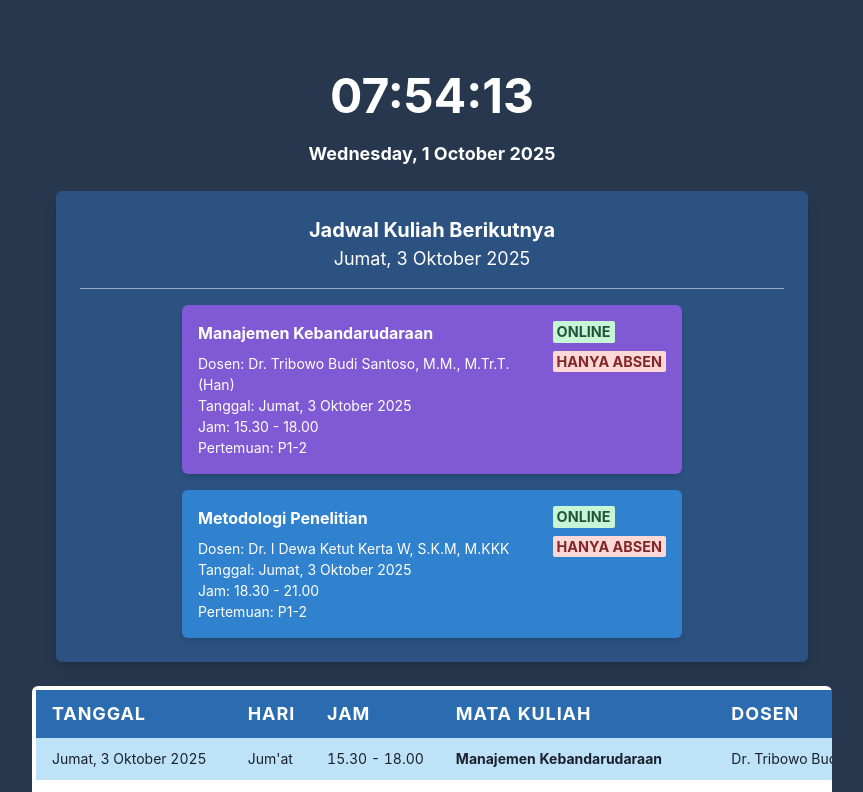
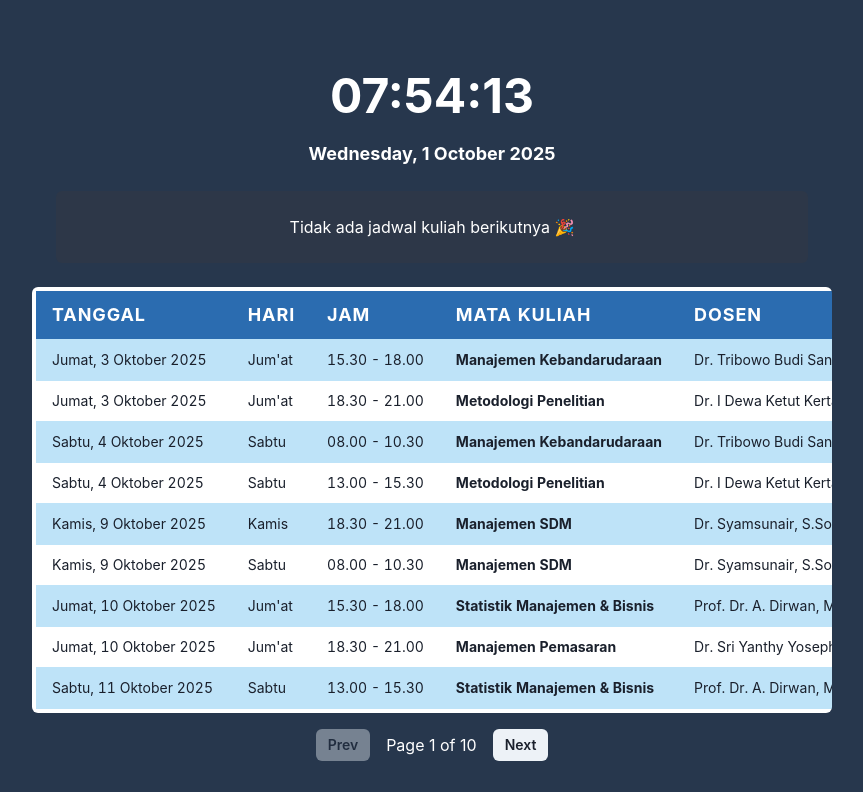
Before and after one commit to Fathir-achmad/jadwal-kuliah, a React (Create React App) app: page / in a window 1280 px wide. Shown: the top 792 px of the page, without its empty margins (208-1071 px from the left). Built offline with nearby package versions, Linux system fonts and the light colour scheme.

Commit message:
Fixing schedule

```diff
--- a/src/components/jadwal.jsx
+++ b/src/components/jadwal.jsx
@@ -11,26 +11,46 @@ export const NextClass = () => {
   const [nextDateClasses, setNextDateClasses] = useState([]);
 
   useEffect(() => {
-    const today = new Date();
+    const now = new Date();
     const upcoming = [];
 
     schedule.forEach((course) => {
       course.meetings.forEach((m) => {
         const mDate = new Date(m.date);
-        if (mDate >= today) {
+
+        // ✅ ambil jam dari meeting, bukan dari course
+        const [startStr, endStr] = m.time.split(" - ");
+        const [sh, sm] = startStr.split(".").map(Number);
+        const [eh, em] = endStr.split(".").map(Number);
+
+        const startTime = new Date(mDate);
+        startTime.setHours(sh, sm, 0, 0);
+
+        const endTime = new Date(mDate);
+        endTime.setHours(eh, em, 0, 0);
+
+        // ✅ logika cek: apakah jadwal ini masih akan datang / belum selesai
+        if (
+          mDate.toDateString() > now.toDateString() ||
+          (mDate.toDateString() === now.toDateString() && now <= endTime)
+        ) {
           upcoming.push({
-            ...course,
+            subject: course.subject,
+            lecturer: course.lecturer,
             meetingLabel: m.label,
             meetingDate: mDate,
             mode: m.mode,
-            time: course.time,
-            day: course.day,
+            time: m.time,
+            day: m.day,
+            startTime,
+            endTime,
           });
         }
       });
     });
 
-    upcoming.sort((a, b) => a.meetingDate - b.meetingDate);
+    // urutkan berdasarkan startTime
+    upcoming.sort((a, b) => a.startTime - b.startTime);
 
     if (upcoming.length > 0) {
       const nearestDate = upcoming[0].meetingDate.toDateString();
@@ -90,7 +110,6 @@ export const NextClass = () => {
                   {cls.subject}
                 </Text>
                 <Text fontSize="sm">Dosen: {cls.lecturer}</Text>
-                {/* <Text fontSize="sm">Hari: {cls.day}</Text> */}
                 <Text fontSize="sm">
                   Tanggal: {cls.meetingDate.toLocaleDateString("id-ID", {
                     weekday: "long",
@@ -115,7 +134,7 @@ export const NextClass = () => {
                 <Badge
                   colorScheme={
                     cls.day === "Jum'at"
-                      ? "red"       // Highlight merah untuk Jumat
+                      ? "red"
                       : cls.mode === "offline"
                       ? "red"
                       : "green"
@@ -123,7 +142,7 @@ export const NextClass = () => {
                   fontSize={{ base: "0.7em", md: "0.9em" }}
                   ml={4}
                 >
-                  {cls.day === "Jum'at" ? "HANYA ABSEN" : cls.mode === "offline" ? "Offline" : "Online"}
+                  {cls.day === "Jum'at" ? "HANYA ABSEN" : undefined}
                 </Badge>
               </Flex>
             </Flex>
--- a/src/helper/schedule.js
+++ b/src/helper/schedule.js
@@ -2,103 +2,117 @@ export const schedule = [
   {
     subject: "Manajemen Kebandarudaraan",
     lecturer: "Dr. Tribowo Budi Santoso, M.M., M.Tr.T.(Han)",
-    day: "Jum'at",
-    time: "15.30 - 18.00",
     meetings: [
-      { label: "P1-2", date: "2025-10-03", mode: "online" },
-      { label: "P3-4", date: "2025-10-17", mode: "online" },
-      { label: "P5-6", date: "2025-10-31", mode: "online" },
-      { label: "P7-8", date: "2025-11-14", mode: "offline" },
-      { label: "UTS", date: "2025-11-29", mode: "online" },
-      { label: "P10-11", date: "2025-12-12", mode: "online" },
-      { label: "P12-13", date: "2025-12-26", mode: "online" },
-      { label: "P14-15", date: "2026-01-09", mode: "online" },
-      { label: "UAS", date: "2026-01-24", mode: "online" }
+      { label: "P1-2", date: "2025-10-03", mode: "online", day: "Jum'at", time: "15.30 - 18.00" },
+      { label: "P1-2", date: "2025-10-04", mode: "online", day: "Sabtu", time: "08.00 - 10.30" },
+      { label: "P3-4", date: "2025-10-17", mode: "online", day: "Jum'at", time: "15.30 - 18.00" },
+      { label: "P3-4", date: "2025-10-18", mode: "online", day: "Sabtu", time: "08.00 - 10.30" },
+      { label: "P5-6", date: "2025-10-31", mode: "online", day: "Jum'at", time: "15.30 - 18.00" },
+      { label: "P5-6", date: "2025-11-01", mode: "online", day: "Sabtu", time: "08.00 - 10.30" },
+      { label: "P7-8", date: "2025-11-14", mode: "offline", day: "Jum'at", time: "15.30 - 18.00" },
+      { label: "P7-8", date: "2025-11-15", mode: "offline", day: "Sabtu", time: "08.00 - 10.30" },
+      { label: "UTS", date: "2025-11-29", mode: "online", day: "Jum'at", time: "15.30 - 18.00" },
+      { label: "P10-11", date: "2025-12-12", mode: "online", day: "Jum'at", time: "15.30 - 18.00" },
+      { label: "P10-11", date: "2025-12-13", mode: "online", day: "Sabtu", time: "08.00 - 10.30" },
+      { label: "P12-13", date: "2025-12-26", mode: "online", day: "Jum'at", time: "15.30 - 18.00" },
+      { label: "P12-13", date: "2025-12-27", mode: "online", day: "Sabtu", time: "08.00 - 10.30" },
+      { label: "P14-15", date: "2026-01-09", mode: "online", day: "Jum'at", time: "15.30 - 18.00" },
+      { label: "P14-15", date: "2026-01-10", mode: "online", day: "Sabtu", time: "08.00 - 10.30" },
+      { label: "UAS", date: "2026-01-24", mode: "online", day: "Jum'at", time: "15.30 - 18.00" },
+      { label: "UAS", date: "2026-01-24", mode: "online", day: "Sabtu", time: "08.00 - 10.30" }
     ]
   },
+
   {
     subject: "Metodologi Penelitian",
-    lecturer: "Dr. I Dewa Ketut Kerta W, S.K.M, M.KKK",
-    day: "Jum'at",
-    time: "18.30 - 21.00",
+    lecturer: "Dr. I Dewa Ketut Kerta W, S.K.M., M.KKK",
     meetings: [
-      { label: "P1-2", date: "2025-10-03", mode: "online" },
-      { label: "P3-4", date: "2025-10-17", mode: "online" },
-      { label: "P5-6", date: "2025-10-31", mode: "online" },
-      { label: "P7-8", date: "2025-11-14", mode: "offline" },
-      { label: "UTS", date: "2025-11-29", mode: "online" },
-      { label: "P10-11", date: "2025-12-13", mode: "online" },
-      { label: "P12-13", date: "2025-12-26", mode: "online" },
-      { label: "P14-15", date: "2026-01-09", mode: "online" },
-      { label: "UAS", date: "2026-01-24", mode: "online" }
+      { label: "P1-2", date: "2025-10-03", mode: "online", day: "Jum'at", time: "18.30 - 21.00" },
+      { label: "P1-2", date: "2025-10-04", mode: "online", day: "Sabtu", time: "13.00 - 15.30" },
+      { label: "P3-4", date: "2025-10-17", mode: "online", day: "Jum'at", time: "18.30 - 21.00" },
+      { label: "P3-4", date: "2025-10-18", mode: "online", day: "Sabtu", time: "13.00 - 15.30" },
+      { label: "P5-6", date: "2025-10-31", mode: "online", day: "Jum'at", time: "18.30 - 21.00" },
+      { label: "P5-6", date: "2025-11-01", mode: "online", day: "Sabtu", time: "13.00 - 15.30" },
+      { label: "P7-8", date: "2025-11-14", mode: "offline", day: "Jum'at", time: "18.30 - 21.00" },
+      { label: "P7-8", date: "2025-11-15", mode: "offline", day: "Sabtu", time: "13.00 - 15.30" },
+      { label: "UTS", date: "2025-11-29", mode: "online", day: "Jum'at", time: "18.30 - 21.00" },
+      { label: "P10-11", date: "2025-12-12", mode: "online", day: "Jum'at", time: "18.30 - 21.00" },
+      { label: "P10-11", date: "2025-12-13", mode: "online", day: "Sabtu", time: "13.00 - 15.30" },
+      { label: "P12-13", date: "2025-12-26", mode: "online", day: "Jum'at", time: "18.30 - 21.00" },
+      { label: "P12-13", date: "2025-12-27", mode: "online", day: "Sabtu", time: "13.00 - 15.30" },
+      { label: "P14-15", date: "2026-01-09", mode: "online", day: "Jum'at", time: "18.30 - 21.00" },
+      { label: "P14-15", date: "2026-01-10", mode: "online", day: "Sabtu", time: "13.00 - 15.30" },
+      { label: "UAS", date: "2026-01-24", mode: "online", day: "Jum'at", time: "18.30 - 21.00" },
+      { label: "UAS", date: "2026-01-24", mode: "online", day: "Sabtu", time: "13.00 - 15.30" }
     ]
   },
+
   {
-    subject: "Manajemen Operasional & Produksi",
-    lecturer: "Dr. Yohanes Ferry Cahaya, S.E., M.M., M.Ak., Ak., CA",
-    day: "Sabtu",
-    time: "08.00 - 10.30",
+    subject: "Manajemen SDM",
+    lecturer: "Dr. Syamsunair, S.Sos., M.M., CFrA",
     meetings: [
-      { label: "P1-2", date: "2025-10-04", mode: "online" },
-      { label: "P3-4", date: "2025-10-18", mode: "online" },
-      { label: "P5-6", date: "2025-11-01", mode: "online" },
-      { label: "P7-8", date: "2025-11-15", mode: "offline" },
-      { label: "UTS", date: "2025-11-30", mode: "online" },
-      { label: "P10-11", date: "2025-12-14", mode: "online" },
-      { label: "P12-13", date: "2025-12-27", mode: "online" },
-      { label: "P14-15", date: "2026-01-10", mode: "online" },
-      { label: "UAS", date: "2026-01-25", mode: "online" }
+      { label: "P1-2", date: "2025-10-09", mode: "online", day: "Kamis", time: "18.30 - 21.00" },
+      { label: "P1-2", date: "2025-10-09", mode: "online", day: "Sabtu", time: "08.00 - 10.30" }, // ⚠️ ini agak janggal
+      { label: "P3-4", date: "2025-10-23", mode: "online", day: "Kamis", time: "18.30 - 21.00" },
+      { label: "P3-4", date: "2025-10-25", mode: "online", day: "Sabtu", time: "08.00 - 10.30" },
+      { label: "P5-6", date: "2025-11-06", mode: "online", day: "Kamis", time: "18.30 - 21.00" },
+      { label: "P5-6", date: "2025-11-08", mode: "online", day: "Sabtu", time: "08.00 - 10.30" },
+      { label: "P7-8", date: "2025-11-20", mode: "offline", day: "Kamis", time: "18.30 - 21.00" },
+      { label: "P7-8", date: "2025-11-22", mode: "offline", day: "Sabtu", time: "08.00 - 10.30" },
+      { label: "UTS", date: "2025-12-06", mode: "online", day: "Kamis", time: "18.30 - 21.00" },
+      { label: "P10-11", date: "2025-12-18", mode: "online", day: "Kamis", time: "18.30 - 21.00" },
+      { label: "P10-11", date: "2025-12-20", mode: "online", day: "Sabtu", time: "08.00 - 10.30" },
+      { label: "P12-13", date: "2025-12-25", mode: "online", day: "Kamis", time: "18.30 - 21.00" }, // saya betulkan dari "2026-12-25"
+      { label: "P12-13", date: "2026-01-03", mode: "online", day: "Sabtu", time: "08.00 - 10.30" },
+      { label: "P14-15", date: "2026-01-15", mode: "online", day: "Kamis", time: "18.30 - 21.00" },
+      { label: "P14-15", date: "2026-01-17", mode: "online", day: "Sabtu", time: "08.00 - 10.30" },
+      { label: "UAS", date: "2026-01-31", mode: "online", day: "Kamis", time: "18.30 - 21.00" }
     ]
   },
+
   {
-    subject: "Hukum Maritim",
-    lecturer: "Dr. Capt. H. Sutopo Purwo Nugroho, S.H., M.H.",
-    day: "Sabtu",
-    time: "10.30 - 13.00",
+    subject: "Statistik Manajemen & Bisnis",
+    lecturer: "Prof. Dr. A. Dirwan, M.Sc",
     meetings: [
-      { label: "P1-2", date: "2025-10-04", mode: "online" },
-      { label: "P3-4", date: "2025-10-18", mode: "online" },
-      { label: "P5-6", date: "2025-11-01", mode: "online" },
-      { label: "P7-8", date: "2025-11-15", mode: "offline" },
-      { label: "UTS", date: "2025-11-30", mode: "online" },
-      { label: "P10-11", date: "2025-12-14", mode: "online" },
-      { label: "P12-13", date: "2025-12-27", mode: "online" },
-      { label: "P14-15", date: "2026-01-10", mode: "online" },
-      { label: "UAS", date: "2026-01-25", mode: "online" }
+      { label: "P1-2", date: "2025-10-10", mode: "online", day: "Jum'at", time: "15.30 - 18.00" },
+      { label: "P1-2", date: "2025-10-11", mode: "online", day: "Sabtu", time: "13.00 - 15.30" },
+      { label: "P3-4", date: "2025-10-24", mode: "online", day: "Jum'at", time: "15.30 - 18.00" },
+      { label: "P3-4", date: "2025-10-25", mode: "online", day: "Sabtu", time: "13.00 - 15.30" },
+      { label: "P5-6", date: "2025-11-07", mode: "online", day: "Jum'at", time: "15.30 - 18.00" },
+      { label: "P5-6", date: "2025-11-08", mode: "online", day: "Sabtu", time: "13.00 - 15.30" },
+      { label: "P7-8", date: "2025-11-21", mode: "offline", day: "Jum'at", time: "15.30 - 18.00" },
+      { label: "P7-8", date: "2025-11-22", mode: "offline", day: "Sabtu", time: "13.00 - 15.30" },
+      { label: "UTS", date: "2025-12-06", mode: "online", day: "Jum'at", time: "15.30 - 18.00" },
+      { label: "P10-11", date: "2025-12-19", mode: "online", day: "Jum'at", time: "15.30 - 18.00" },
+      { label: "P10-11", date: "2025-12-20", mode: "online", day: "Sabtu", time: "13.00 - 15.30" },
+      { label: "P12-13", date: "2026-01-02", mode: "online", day: "Jum'at", time: "15.30 - 18.00" },
+      { label: "P12-13", date: "2026-01-03", mode: "online", day: "Sabtu", time: "13.00 - 15.30" },
+      { label: "P14-15", date: "2026-01-16", mode: "online", day: "Jum'at", time: "15.30 - 18.00" },
+      { label: "P14-15", date: "2026-01-17", mode: "online", day: "Sabtu", time: "13.00 - 15.30" },
+      { label: "UAS", date: "2026-01-31", mode: "online", day: "Jum'at", time: "15.30 - 18.00" }
     ]
   },
+
   {
-    subject: "Bahasa Inggris",
-    lecturer: "Dr. Ir. Prianggada Indra Tanaya, M.M., M.Mar.E",
-    day: "Sabtu",
-    time: "14.00 - 16.30",
+    subject: "Manajemen Pemasaran",
+    lecturer: "Dr. Sri Yanthy Yosepha, S.Pd., M.M.",
     meetings: [
-      { label: "P1-2", date: "2025-10-04", mode: "online" },
-      { label: "P3-4", date: "2025-10-18", mode: "online" },
-      { label: "P5-6", date: "2025-11-01", mode: "online" },
-      { label: "P7-8", date: "2025-11-15", mode: "offline" },
-      { label: "UTS", date: "2025-11-30", mode: "online" },
-      { label: "P10-11", date: "2025-12-14", mode: "online" },
-      { label: "P12-13", date: "2025-12-27", mode: "online" },
-      { label: "P14-15", date: "2026-01-10", mode: "online" },
-      { label: "UAS", date: "2026-01-25", mode: "online" }
-    ]
-  },
-  {
-    subject: "Metode Riset Manajemen",
-    lecturer: "Prof. Dr. Dwi Kartini, S.E., Spec., Lic., M.Si.",
-    day: "Sabtu",
-    time: "16.30 - 19.00",
-    meetings: [
-      { label: "P1-2", date: "2025-10-04", mode: "online" },
-      { label: "P3-4", date: "2025-10-18", mode: "online" },
-      { label: "P5-6", date: "2025-11-01", mode: "online" },
-      { label: "P7-8", date: "2025-11-15", mode: "offline" },
-      { label: "UTS", date: "2025-11-30", mode: "online" },
-      { label: "P10-11", date: "2025-12-14", mode: "online" },
-      { label: "P12-13", date: "2025-12-27", mode: "online" },
-      { label: "P14-15", date: "2026-01-10", mode: "online" },
-      { label: "UAS", date: "2026-01-25", mode: "online" }
+      { label: "P1-2", date: "2025-10-10", mode: "online", day: "Jum'at", time: "18.30 - 21.00" },
+      { label: "P1-2", date: "2025-10-11", mode: "online", day: "Sabtu", time: "16.00 - 18.30" },
+      { label: "P3-4", date: "2025-10-24", mode: "online", day: "Jum'at", time: "18.30 - 21.00" },
+      { label: "P3-4", date: "2025-10-25", mode: "online", day: "Sabtu", time: "16.00 - 18.30" },
+      { label: "P5-6", date: "2025-11-07", mode: "online", day: "Jum'at", time: "18.30 - 21.00" },
+      { label: "P5-6", date: "2025-11-08", mode: "online", day: "Sabtu", time: "16.00 - 18.30" },
+      { label: "P7-8", date: "2025-11-21", mode: "offline", day: "Jum'at", time: "18.30 - 21.00" },
+      { label: "P7-8", date: "2025-11-22", mode: "offline", day: "Sabtu", time: "16.00 - 18.30" },
+      { label: "UTS", date: "2025-12-06", mode: "online", day: "Jum'at", time: "18.30 - 21.00" },
+      { label: "P10-11", date: "2025-12-19", mode: "online", day: "Jum'at", time: "18.30 - 21.00" },
+      { label: "P10-11", date: "2025-12-20", mode: "online", day: "Sabtu", time: "16.00 - 18.30" },
+      { label: "P12-13", date: "2026-01-02", mode: "online", day: "Jum'at", time: "18.30 - 21.00" },
+      { label: "P12-13", date: "2026-01-03", mode: "online", day: "Sabtu", time: "16.00 - 18.30" },
+      { label: "P14-15", date: "2026-01-16", mode: "online", day: "Jum'at", time: "18.30 - 21.00" },
+      { label: "P14-15", date: "2026-01-17", mode: "online", day: "Sabtu", time: "16.00 - 18.30" },
+      { label: "UAS", date: "2026-01-31", mode: "online", day: "Jum'at", time: "18.30 - 21.00" }
     ]
   }
 ];
```
